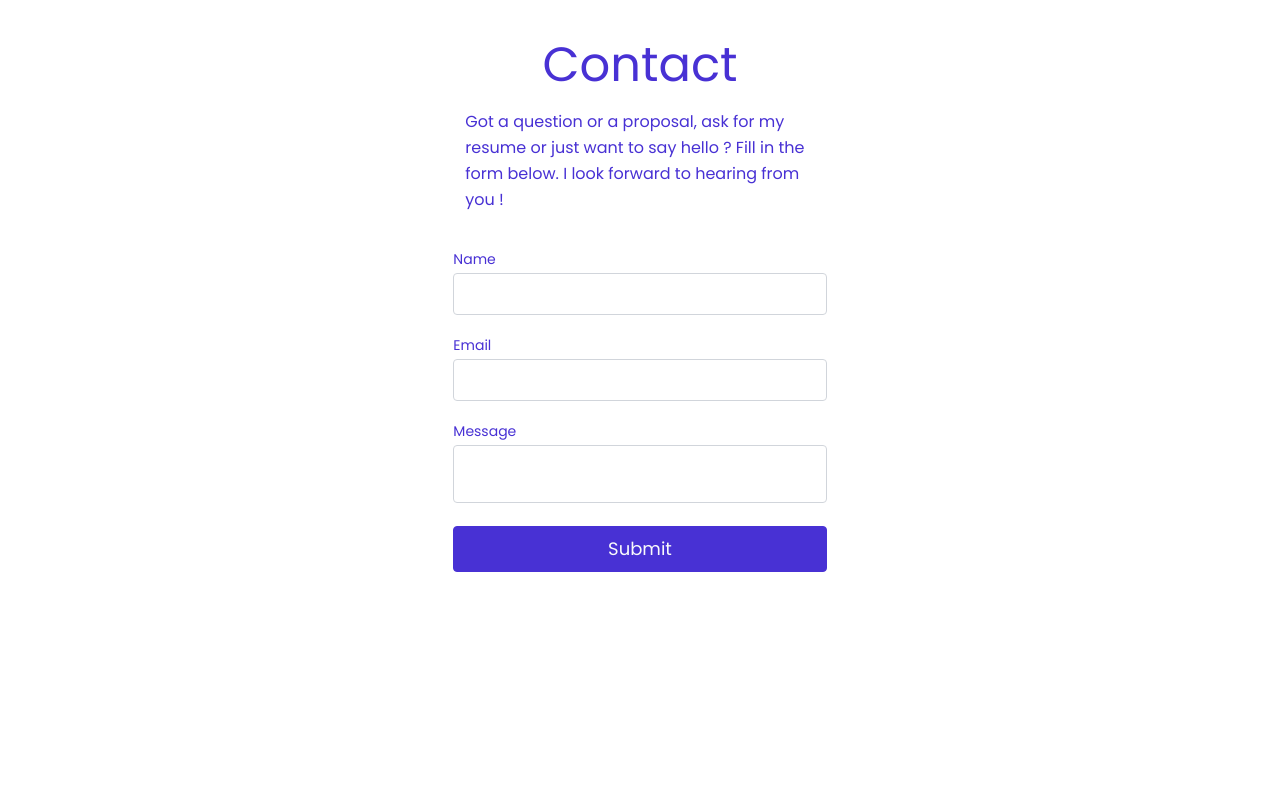
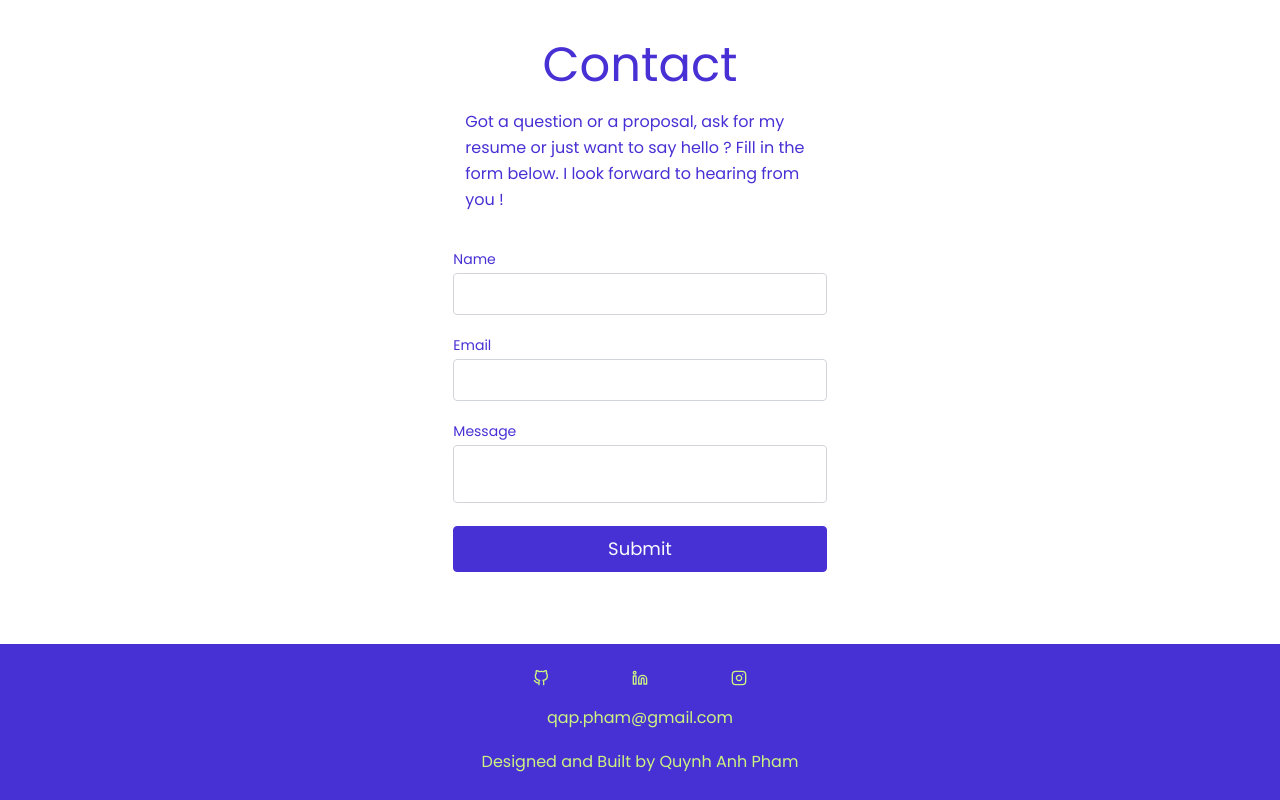
Before and after one commit to quynpham/qap-portfolio, a React (Create React App) app: page / in a window 1280 px wide. Shown: the part 2521-3321 px from the top of the page. Before the commit the page ends 3165 px from the top, so only its background shows below. Built offline with nearby package versions, Linux system fonts and the light colour scheme.

Commit message:
Adding a footer

```diff
--- a/src/App.js
+++ b/src/App.js
@@ -4,6 +4,7 @@ import Home from './components/Home';
 import About from './components/About';
 import Projects from './components/Projects';
 import Contact from './components/Contact';
+import Footer from './components/Footer';
 
 function App() {
   return (
@@ -16,6 +17,7 @@ function App() {
           <About/>
           <Projects/>
           <Contact/>
+          <Footer/>
         </main>
       </div>
   );
--- /dev/null
+++ b/src/components/Footer.js
@@ -0,0 +1,25 @@
+import React from "react";
+import { FiGithub, FiLinkedin, FiInstagram } from "react-icons/fi";
+
+const Footer = () => {
+  return(
+    <div className="flex flex-col content-center items-center h-auto min-h-[70px] p-4 bg-electricblue text-limegreen">
+      <div className="display-block w-full max-w-[270px] m-auto my-2.5 px-7">
+        <ul className="flex justify-between">
+          <li className="hover:text-gray-50"><a href="https://github.com/quynpham" target="_blank" rel="noreferrer" ><FiGithub/></a>
+          </li>
+          <li className="hover:text-gray-50"><a href="https://www.linkedin.com/in/qappham/" target="_blank" rel="noreferrer" ><FiLinkedin/></a>
+          </li>
+          <li className="hover:text-gray-50"><a href="https://www.instagram.com/quynpham/" target="_blank" rel="noreferrer" ><FiInstagram/></a>
+          </li>
+        </ul>
+      </div>
+      <div className="p-2.5 hover:text-gray-50">
+      <a class="email-link" href="mailto:qap.pham@gmail.com" rel="noopener noreferrer" target="_blank">qap.pham@gmail.com</a>
+      </div>
+      <p className="p-2.5">Designed and Built by Quynh Anh Pham</p>
+    </div>
+  )
+}
+
+export default Footer;
```
